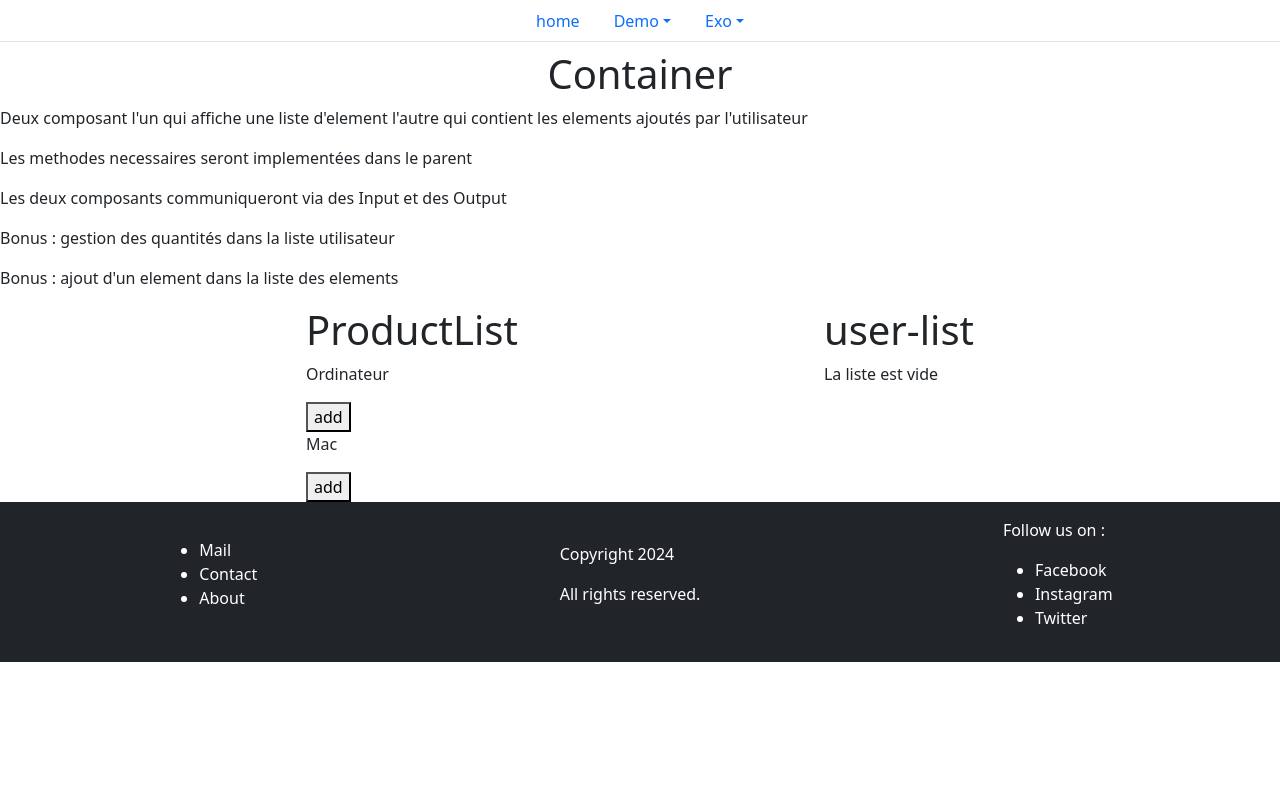
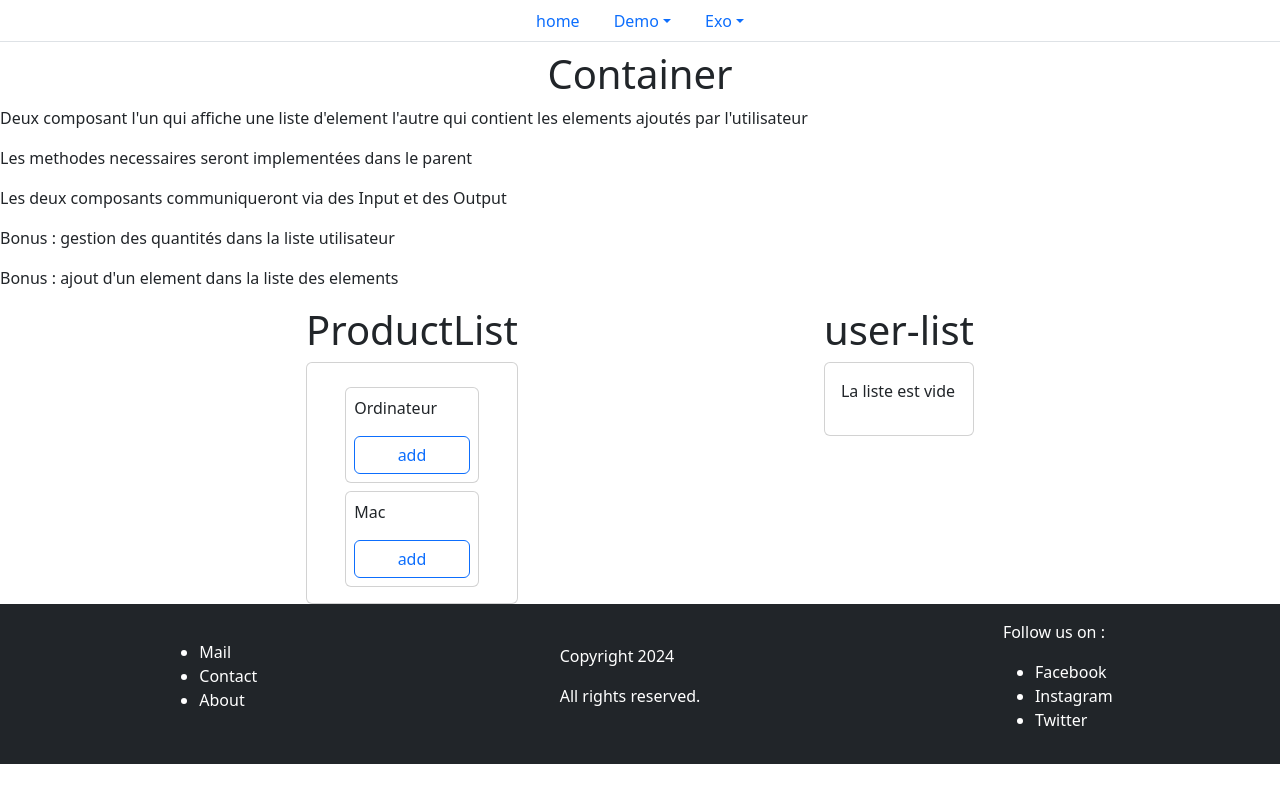
Before and after one commit to zacharyb12/demo-angular-Python2, an Angular app: page /exo/exo-input-list-product in a window 1280 px wide. Built offline with nearby package versions, Linux system fonts and the light colour scheme.

Commit message:
correction double liste html

```diff
--- a/src/components/pages/exercices/exo-input-double-liste/product-list-component/product-list-component.html
+++ b/src/components/pages/exercices/exo-input-double-liste/product-list-component/product-list-component.html
@@ -1,6 +1,10 @@
 <h1>ProductList</h1>
 
-@for(p of listProduct();track p){
-<p>{{p.name}}</p>
-<button (click)="addProduct(p.id)">add</button>
-}
+<div class="card p-3">
+    @for(p of listProduct();track p){
+        <div class="card p-2 m-auto w-75 mt-2">
+            <p>{{p.name}}</p>
+            <button class="btn btn-outline-primary" (click)="addProduct(p.id)">add</button>
+        </div>
+    }
+</div>
--- a/src/components/pages/exercices/exo-input-double-liste/user-list-component/user-list-component.html
+++ b/src/components/pages/exercices/exo-input-double-liste/user-list-component/user-list-component.html
@@ -1,13 +1,20 @@
 <h1>user-list</h1>
 
-@if(listProductUser().length > 0){
+<div class="card p-3 m-auto">
+
+    @if(listProductUser().length > 0){
 
         @for(p of listProductUser();track p){
-            <p>{{p.product.name}} - {{p.quantity}}</p>
-            <button (click)="incrementQuantity(p.product.id)">+</button>
-            <button (click)="decrementQuantity(p.product.id)">-</button>
-            <button (click)="removeProduct(p.product.id)">Remove</button>
+            <div class="card p-2  m-auto">
+                <p>{{p.product.name}} - {{p.quantity}}</p>
+                <div class="d-flex">
+                    <button class="btn btn-outline-success m-2" (click)="incrementQuantity(p.product.id)">+</button>
+                    <button class="btn btn-outline-warning m-2" (click)="decrementQuantity(p.product.id)">-</button>
+                    <button class="btn btn-outline-danger m-2" (click)="removeProduct(p.product.id)">Remove</button>
+                </div>
+            </div>
         }
 }@else{
     <p>La liste est vide</p>
 }
+    </div>
```
